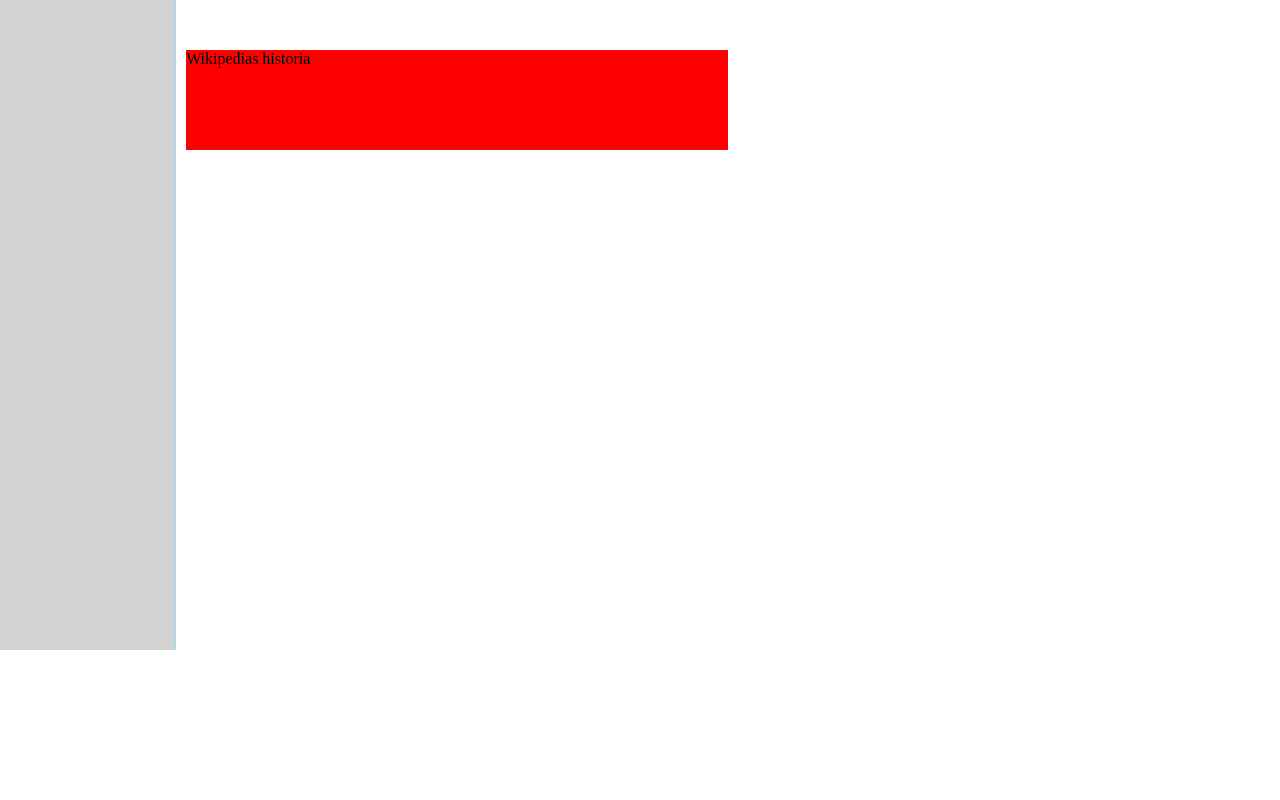
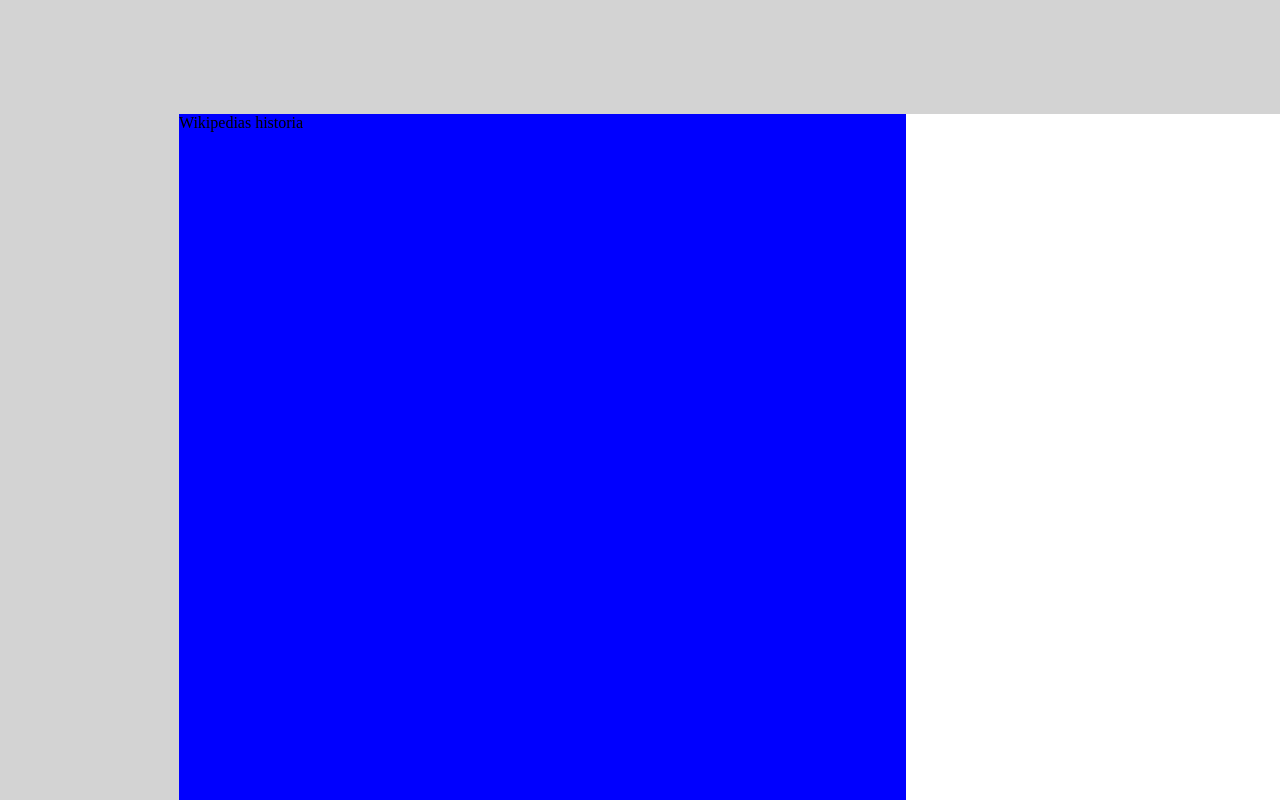
Before and after one commit to AlexanderHajt0/Wikipedia-klon, a plain HTML site: page index.html in a window 1280 px wide. Drawn offline with Linux system fonts and the light colour scheme.

Commit message:
more grid stuff

```diff
--- a/index.html
+++ b/index.html
@@ -8,7 +8,7 @@
 
   <body>
     <main>
-      <header>
+      <header class="mainHeader">
           Wikipedias historia
       </header>
     </main>
--- a/style.css
+++ b/style.css
@@ -1,18 +1,34 @@
 body{
-
+background-color: lightgray;
   width: 100%;
+  min-height: 100vh;
   margin: auto;
   display: grid;
   /*grid-template-columns: 20% 40% 40%;*/
-  grid-template-columns: 0.65fr 2fr 2fr;
-  grid-template-rows: 50px 100px 100px 100px 100px 100px 100px 100px;
-  column-gap: 10px;
+  grid-template-columns: 0.65fr 4fr;
+  grid-template-rows: 1fr 6fr;
+
 }
 main{
-  background-color: red;
+
+  /*grid-template-columns: 20% 40% 40%;*/
+  display: grid;
+  column-gap: 10px;
+  grid-template-columns: 6fr 3fr;
+  grid-template-rows: 1fr 6fr;
+  column-gap: 10px;
+
+  background-color: white;
   grid-row: 2 / 3;
   grid-column: 2 / 2;
 }
+
+.mainHeader{
+  grid-row: 1/3;
+  grid-column: 1/2;
+  background-color: blue;
+}
+.aside
 nav{
   background-color: lightgray;
   grid-row: 1 / 8;
```
